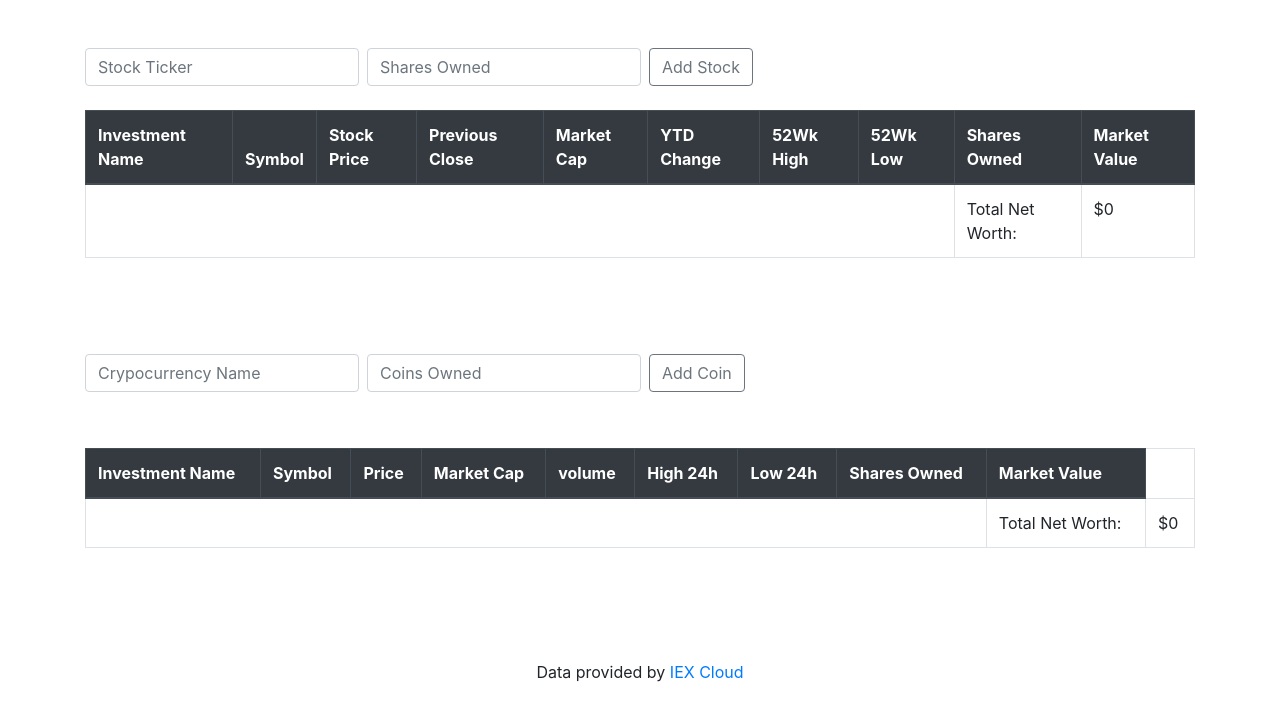
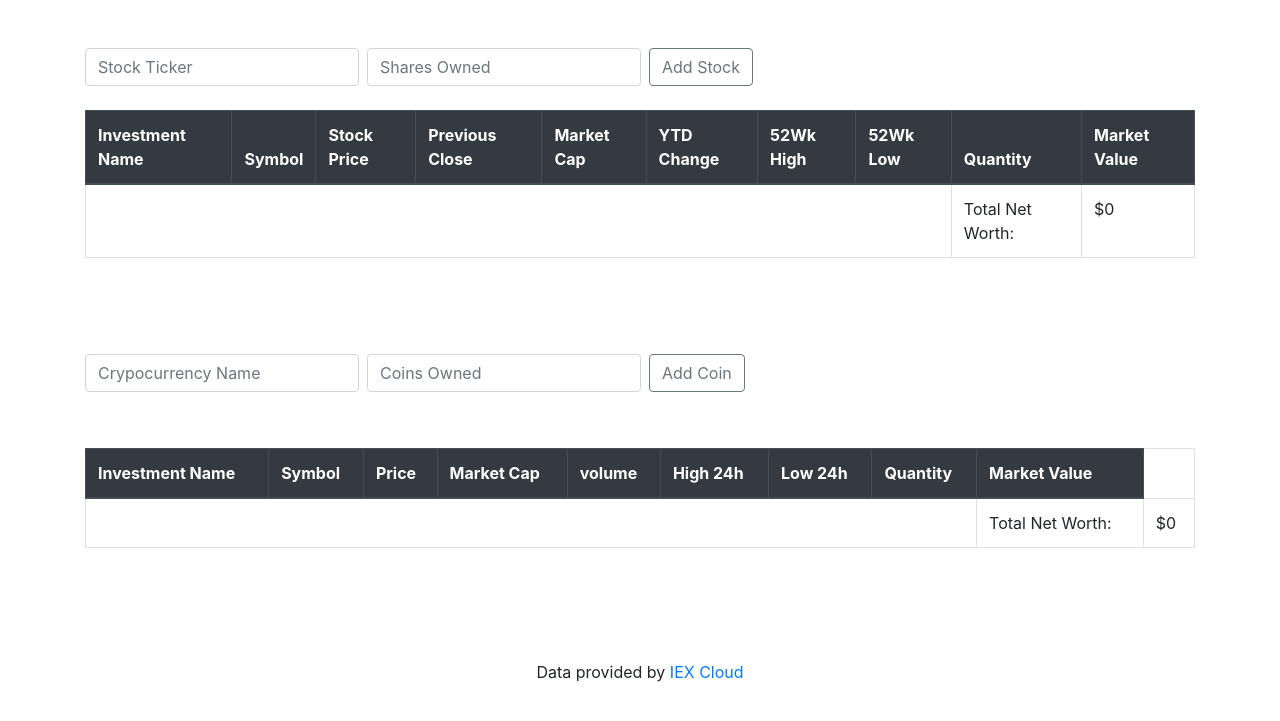
Before and after one commit to OskarZski/stock-market-CMS, a Django app: page / in a window 1280 px wide. Shown: the part 56-777 px from the top of the page. Run offline with Django 3.2, Linux system fonts and the light colour scheme; data that the repository does not hold is empty; some libraries are stand-ins or nearby versions.

Commit message:
Change 'Shares Owned' to 'Quantity'

```diff
--- a/quotes/templates/portfolio.html
+++ b/quotes/templates/portfolio.html
@@ -24,7 +24,7 @@
             <th scope="col">YTD Change</th>
             <th scope="col">52Wk High</th>
             <th scope="col">52Wk Low</th>
-            <th scope="col">Shares Owned</th>
+            <th scope="col">Quantity</th>
             <th scope="col">Market Value</th>
         </tr>
     </thead>
@@ -94,7 +94,7 @@
             <th scope="col">volume</th>
             <th scope="col">High 24h</th>
             <th scope="col">Low 24h</th>
-            <th scope="col">Shares Owned</th>
+            <th scope="col">Quantity</th>
             <th scope="col">Market Value</th>
         </tr>
     </thead>
```
